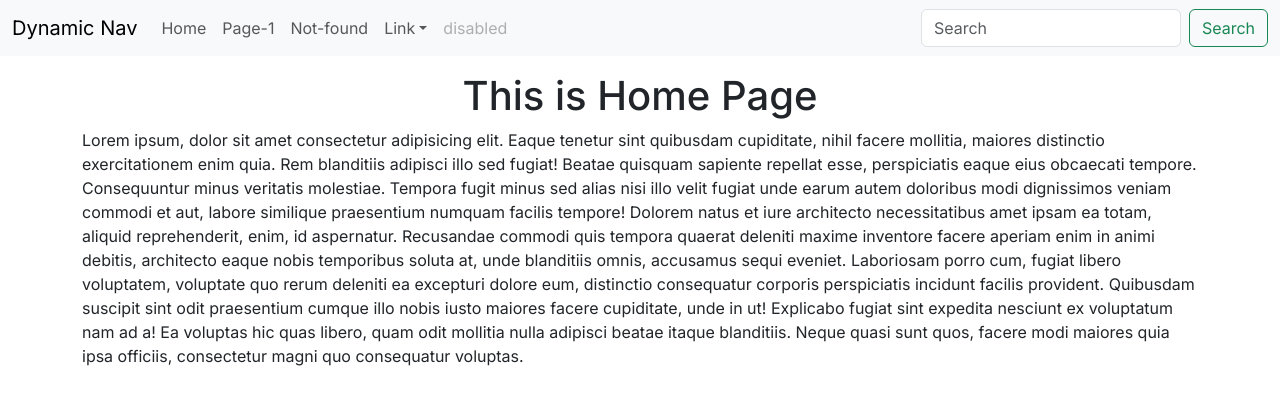
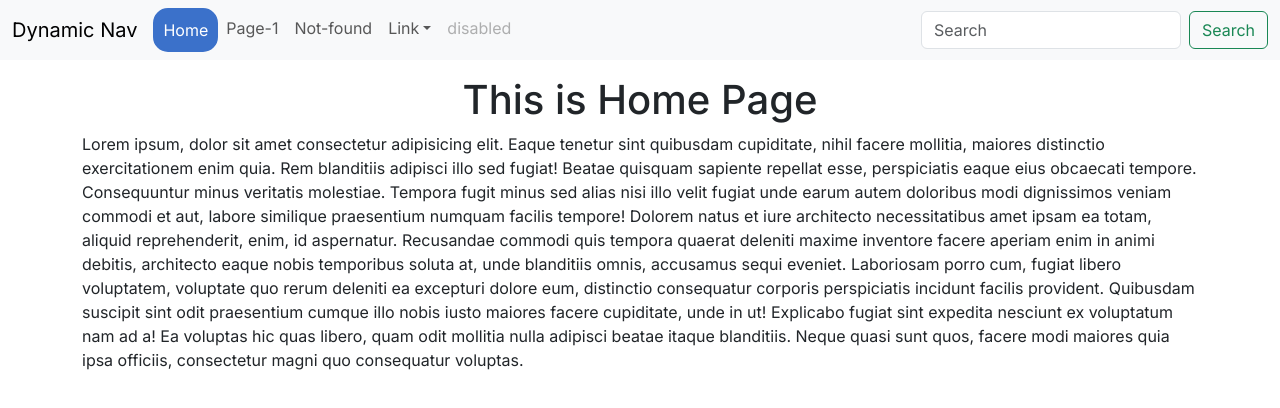
Before and after one commit to MahmudJewel/next-bootstrap-navbar, a Next.js app: page / in a window 1280 px wide. Shown: the top 408 px of the page. Built offline with nearby package versions, Linux system fonts and the light colour scheme.

Commit message:
added active nav color

```diff
--- a/src/app/globals.css
+++ b/src/app/globals.css
@@ -0,0 +1,16 @@
+/* ============== navbar =============================== */
+.active-nav,
+.active-nav:active,
+.active-nav:focus {
+    background: #3b71ca;
+    color: white;
+    border: 2px solid #3b71ca !important;
+    border-radius: 15px;
+}
+
+.nav-link:hover {
+    background: white;
+    color: black;
+    border: 2px solid #3b71ca !important;
+    border-radius: 15px;
+}
--- a/src/components/Navbar.jsx
+++ b/src/components/Navbar.jsx
@@ -8,8 +8,11 @@ import Navbar from 'react-bootstrap/Navbar';
 import NavDropdown from 'react-bootstrap/NavDropdown';
 
 import Link from 'next/link'
+import { usePathname } from 'next/navigation';
 
 function NavScrollExample() {
+    const pathname = usePathname();
+
     return (
         <Navbar expand="lg" className="bg-body-tertiary">
             <Container fluid>
@@ -23,10 +26,10 @@ function NavScrollExample() {
                     >
 
                         <li>
-                            <Link className="nav-link" href="/"> Home</Link>
+                            <Link className={pathname == "/" ? "active-nav nav-link" : "nav-link"} href="/"> Home</Link>
                         </li>
                         <li>
-                            <Link className="nav-link" href="/page-1"> Page-1</Link>
+                            <Link className={pathname == "/page-1" ? "active-nav nav-link" : "nav-link"} href="/page-1"> Page-1</Link>
                         </li>
                         <li>
                             <Link className="nav-link" href="/not-in"> Not-found</Link>
```
